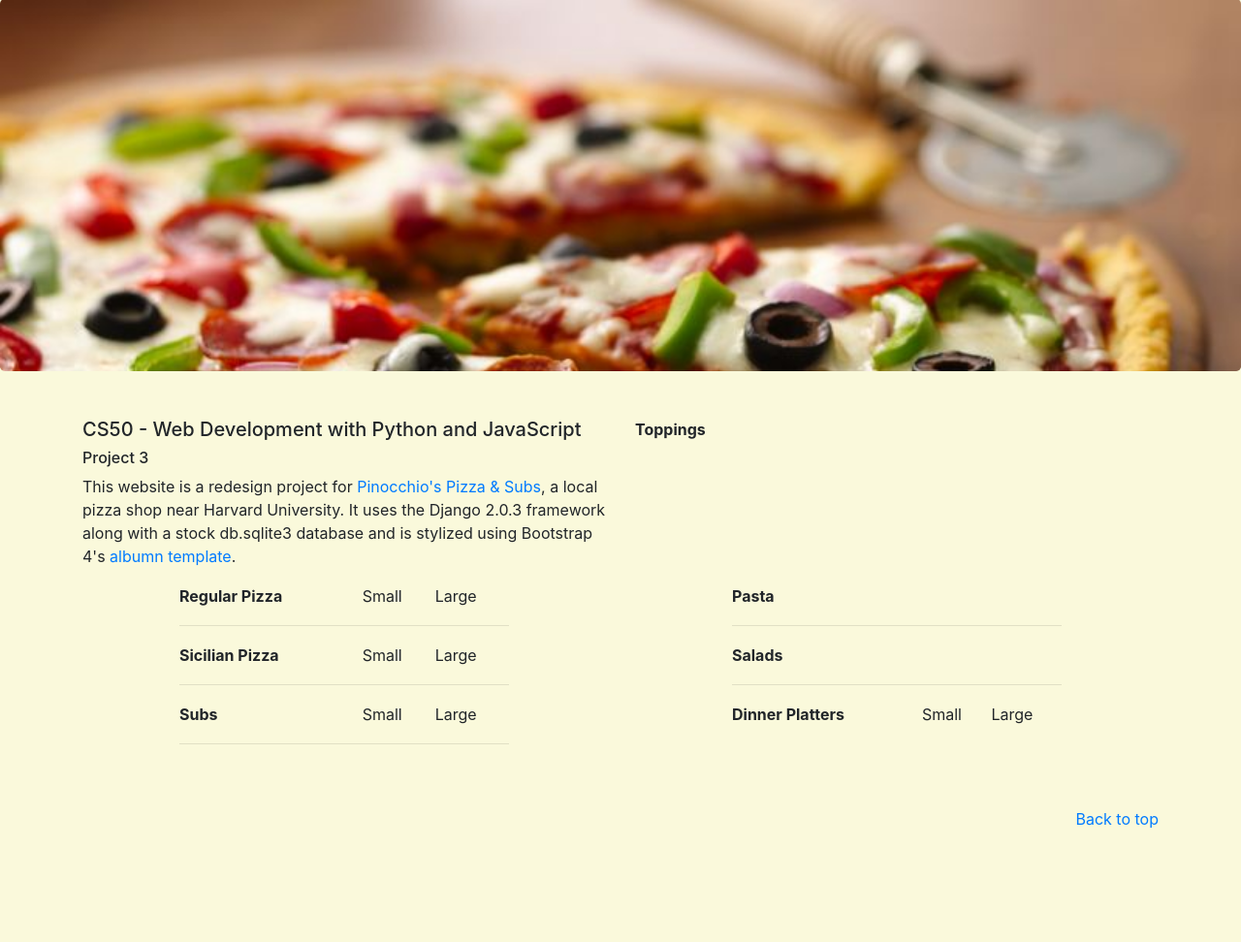
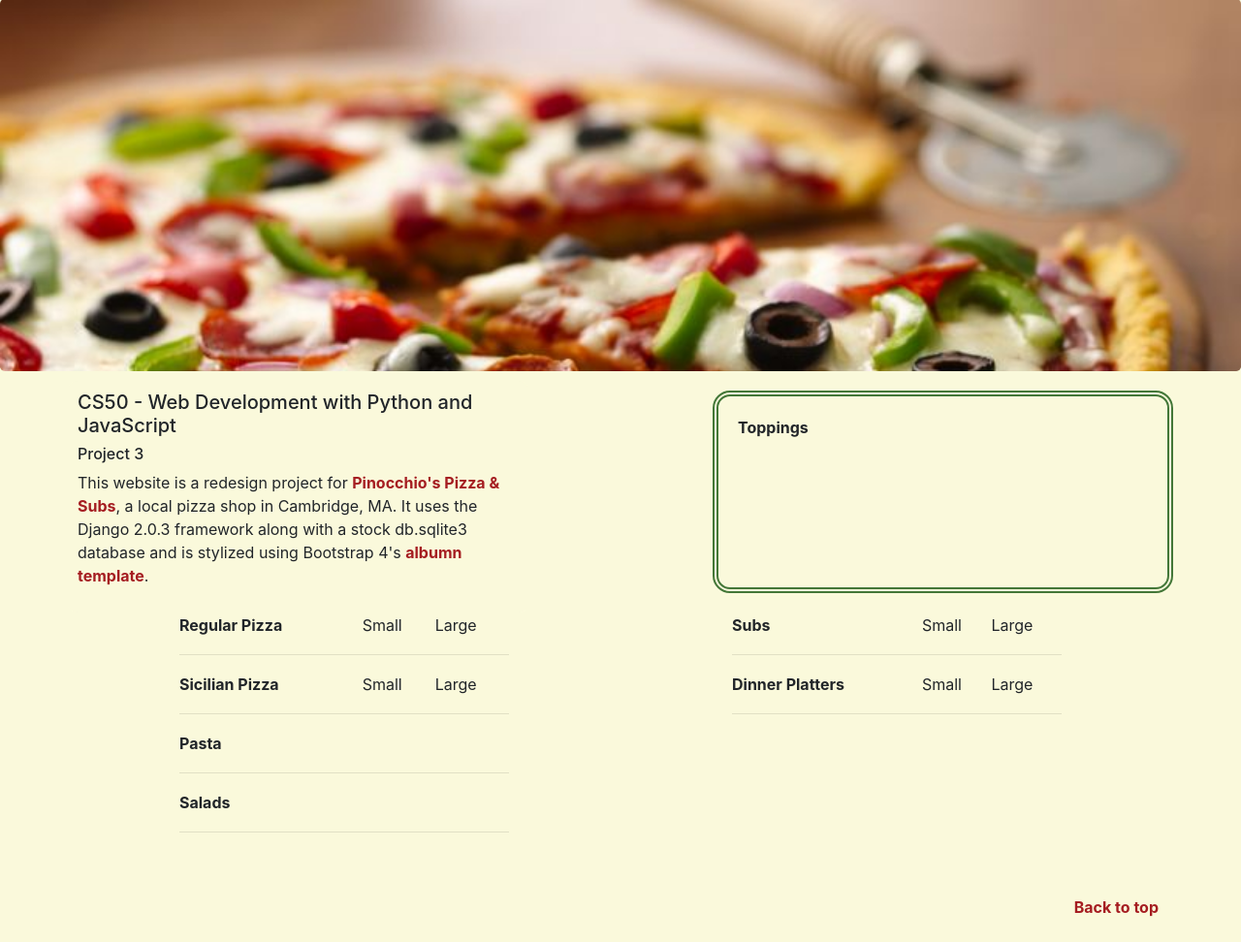
Before and after one commit to frealis/Project3-Django-Pizza-Menu, a Django app: page /login in a window 1280 px wide. Shown: the part 174-1146 px from the top of the page at 97% size. Before the commit the page ends 1029 px from the top, so only its background shows below. Run offline with Django 3.2, Linux system fonts and the light colour scheme; data that the repository does not hold is empty; some libraries are stand-ins or nearby versions.

Commit message:
Update login.html UI

```diff
--- a/orders/static/orders/css/main.css
+++ b/orders/static/orders/css/main.css
@@ -4,6 +4,17 @@
   color: #a7cc38;
   color: #faf9db;
   color: #a51d21;
+}
+
+a {
+  color: #a51d21;
+  font-weight: bold;
+}
+
+a:hover {
+  color: #a7cc38;
+  -webkit-transition: 0.2s;
+  transition: 0.2s;
 }
 
 .arial {
@@ -57,9 +68,33 @@ body {
   text-align: center;
 }
 
+html {
+  scroll-behavior: smooth;
+}
+
 input[type='checkbox'] {
   width: 10px;
   margin: 0;
+}
+
+.login-cs50-background {
+  background-color: #faf9db;
+  border-radius: 10px;
+  margin-top: 10px;
+  padding: 10px;
+}
+
+.login-toppings-background {
+  border: 6px double #437738;
+  border-radius: 18px;
+  margin-bottom: 20px;
+  padding: 20px;
+}
+
+@media (min-width: 767px) {
+  .login-toppings-background {
+    margin-top: 20px;
+  }
 }
 
 @media (min-width: 767px) {
@@ -81,6 +116,8 @@ input[type='checkbox'] {
   background-color: #a51d21;
   color: white;
   cursor: pointer;
+  -webkit-transition: 0.3s;
+  transition: 0.3s;
 }
 
 #navbarHeader button:focus, .navbar button:focus {
--- a/orders/templates/orders/login.html
+++ b/orders/templates/orders/login.html
@@ -70,25 +70,27 @@
 <!-- Storage for Toppings/Extras -->
 <div id="storage" data-storage_toppings="{{ toppings }}" data-storage_extras="{{ extras }}"></div>
 
-<!-- Menu -->
-<div class="container mt-5">
+<div class="container mt-6">
   <div class="row">
-    <div class="col-md-6">
+
+    <!-- CS50 Introduction -->
+    <div class="col-md-5 login-cs50-background">
       <h5>CS50 - Web Development with Python and JavaScript</h5>
       <h6>Project 3</h6>
       <p>
-        This website is a redesign project for <a href="https://www.pinocchiospizza.net/">Pinocchio's Pizza & Subs</a>, a local pizza shop near Harvard University. It uses the Django 2.0.3 framework along with a stock db.sqlite3 database and is stylized using Bootstrap 4's <a href="https://getbootstrap.com/docs/4.0/examples/album/">albumn template</a>.
+        This website is a redesign project for <a href="https://www.pinocchiospizza.net/">Pinocchio's Pizza & Subs</a>, a local pizza shop in Cambridge, MA. It uses the Django 2.0.3 framework along with a stock db.sqlite3 database and is stylized using Bootstrap 4's <a href="https://getbootstrap.com/docs/4.0/examples/album/">albumn template</a>.
       </p>
     </div>
 
-    <div class="col-md-6 ">
+    <!-- Toppings -->
+    <div class="col-md-5 ml-md-auto login-toppings-background">
       <strong>Toppings</strong>
       <div class="login-toppings"></div>
       <div class="login-extras"></div>
     </div>
   </div>
+
   <div class="row">
-
     <div class="col-md-6 menu-login">
       <table>
 
@@ -128,36 +130,6 @@
 
         <tr><td colspan=3><hr></td></tr>
 
-        <!-- Subs -->
-        <tr>
-          <td><strong>Subs</strong></td>
-          <td>Small</td>
-          <td>Large</td>
-        </tr>
-        {% for item in menu %}
-          {% if item.group == 'Subs' and item.item != 'Sausage, Peppers & Onions' %}
-          <tr id="{{ item.group }} + {{ item.item }}">
-              <td>{{ item.item }}</td>
-              <td>{{ item.price_sm }}</td>
-              <td>{{ item.price_lg }} </td>
-            </tr>
-          {% elif item.group == 'Subs' and item.item == 'Sausage, Peppers & Onions' %}
-            <tr id="{{ item.group }} + {{ item.item }}">
-              <td>{{ item.item }}</td>
-              <td></td>
-              <td>{{ item.price_lg }} </td>
-            </tr>
-          {% endif %}
-        {% endfor %}
-
-        <tr><td colspan=3><hr></td></tr>
-
-      </table>
-    </div>
-
-    <div class="col-md-6 menu-login">
-      <table>
-
         <!-- Pasta -->
         <tr>
           <td><strong>Pasta</strong></td>
@@ -188,7 +160,37 @@
           {% endif %}
         {% endfor %}
 
-          <tr><td colspan=3><hr></td></tr>
+        <tr><td colspan=3><hr></td></tr>
+
+      </table>
+    </div>
+
+    <div class="col-md-6 menu-login">
+      <table>
+
+        <!-- Subs -->
+        <tr>
+          <td><strong>Subs</strong></td>
+          <td>Small</td>
+          <td>Large</td>
+        </tr>
+        {% for item in menu %}
+          {% if item.group == 'Subs' and item.item != 'Sausage, Peppers & Onions' %}
+          <tr id="{{ item.group }} + {{ item.item }}">
+              <td>{{ item.item }}</td>
+              <td>{{ item.price_sm }}</td>
+              <td>{{ item.price_lg }} </td>
+            </tr>
+          {% elif item.group == 'Subs' and item.item == 'Sausage, Peppers & Onions' %}
+            <tr id="{{ item.group }} + {{ item.item }}">
+              <td>{{ item.item }}</td>
+              <td></td>
+              <td>{{ item.price_lg }} </td>
+            </tr>
+          {% endif %}
+        {% endfor %}
+
+        <tr><td colspan=3><hr></td></tr>
 
         <!-- Dinner Platters -->
         <tr>
@@ -205,6 +207,8 @@
           </tr>
           {% endif %}
         {% endfor %}
+
+        <tr><td colspan=3><hr></td></tr>
 
       </table>
     </div>
```
